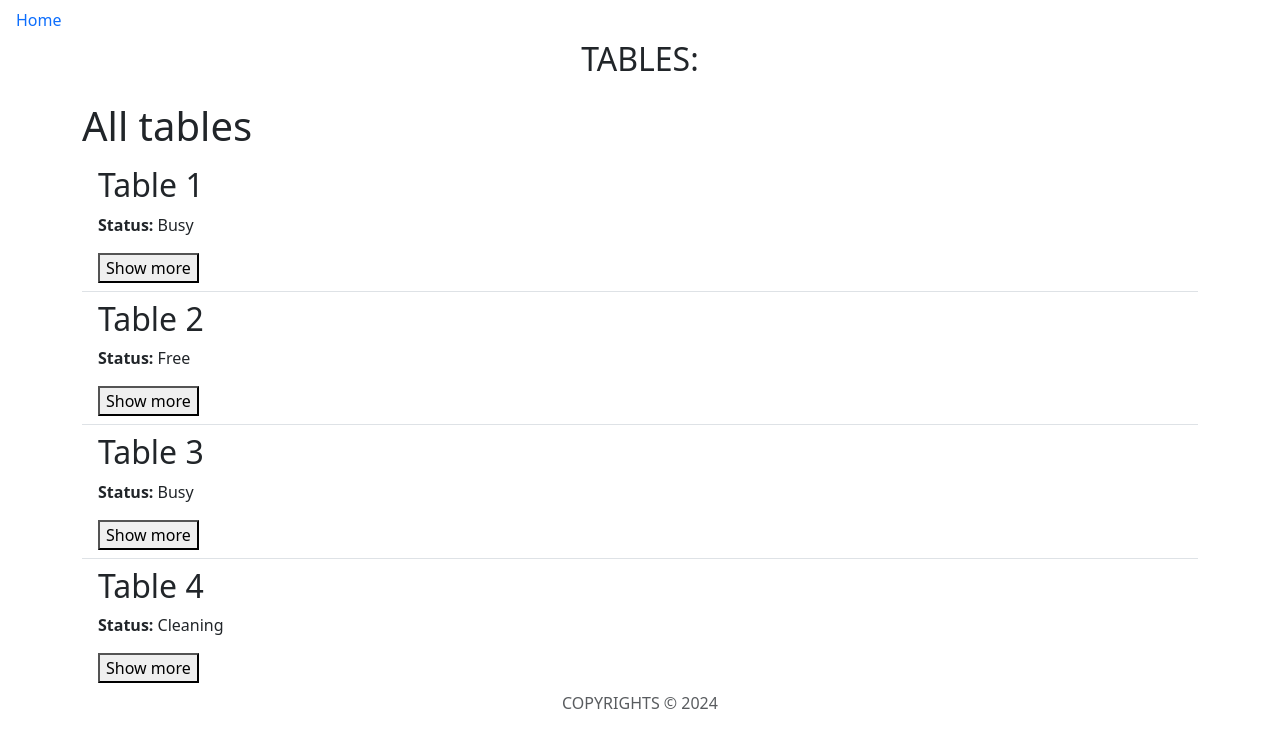
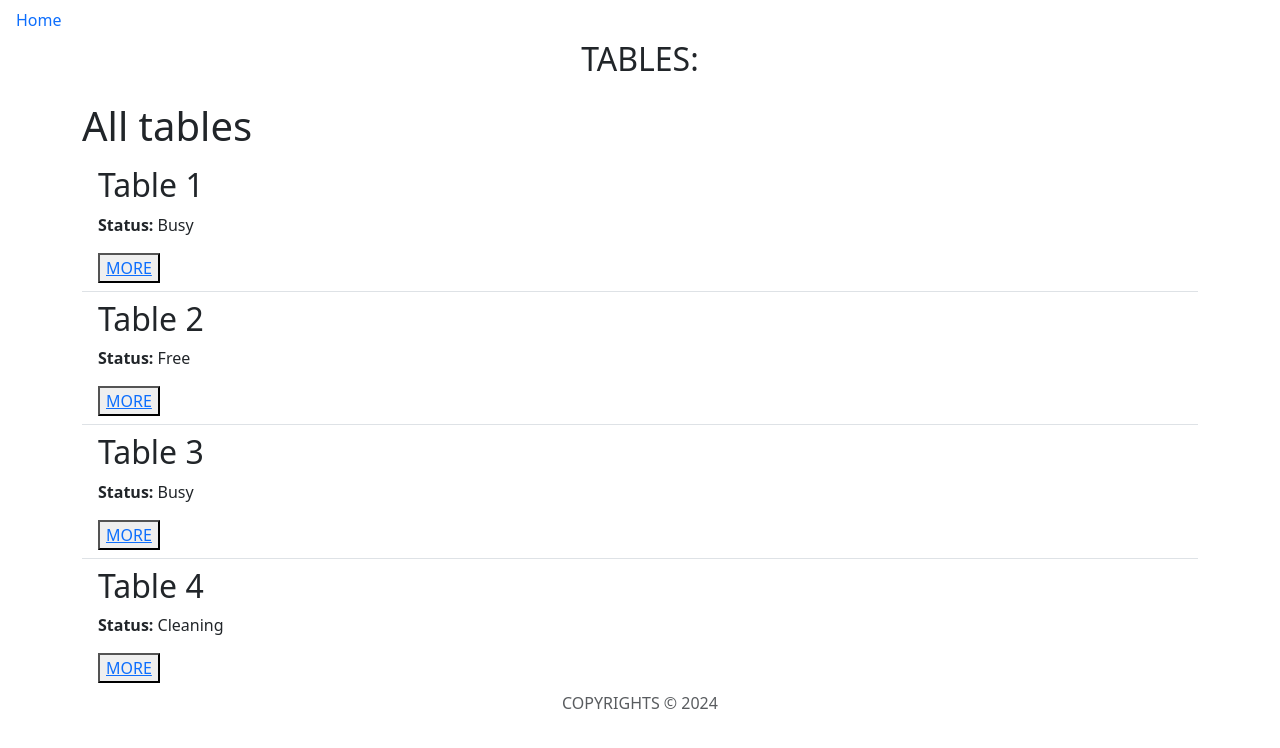
Before and after one commit to Programophobia/App-for-waiters, a React (Create React App) app: page / in a window 1280 px wide. Shown: the top 748 px of the page. Built offline with nearby package versions, Linux system fonts and the light colour scheme.

Commit message:
Add working btns on Main subpage

```diff
--- a/src/components/pages/Main/Main.js
+++ b/src/components/pages/Main/Main.js
@@ -17,7 +17,7 @@ const Main = () => {
                                 <h2>Table {table.id}</h2>
                                 <p><b>Status:</b> {table.status}</p>
                             </div>
-                            <button>Show more</button>
+                            <button><a href={"http://localhost:3000/table/" + table.id}>MORE</a></button>
                         </li>
                     )}
                 </ul>
--- /dev/null
+++ b/src/config.js
@@ -0,0 +1 @@
+export const API_URL = process.env.NODE_ENV === 'production' ?  '/api' : 'http://localhost:3131/api'
```
